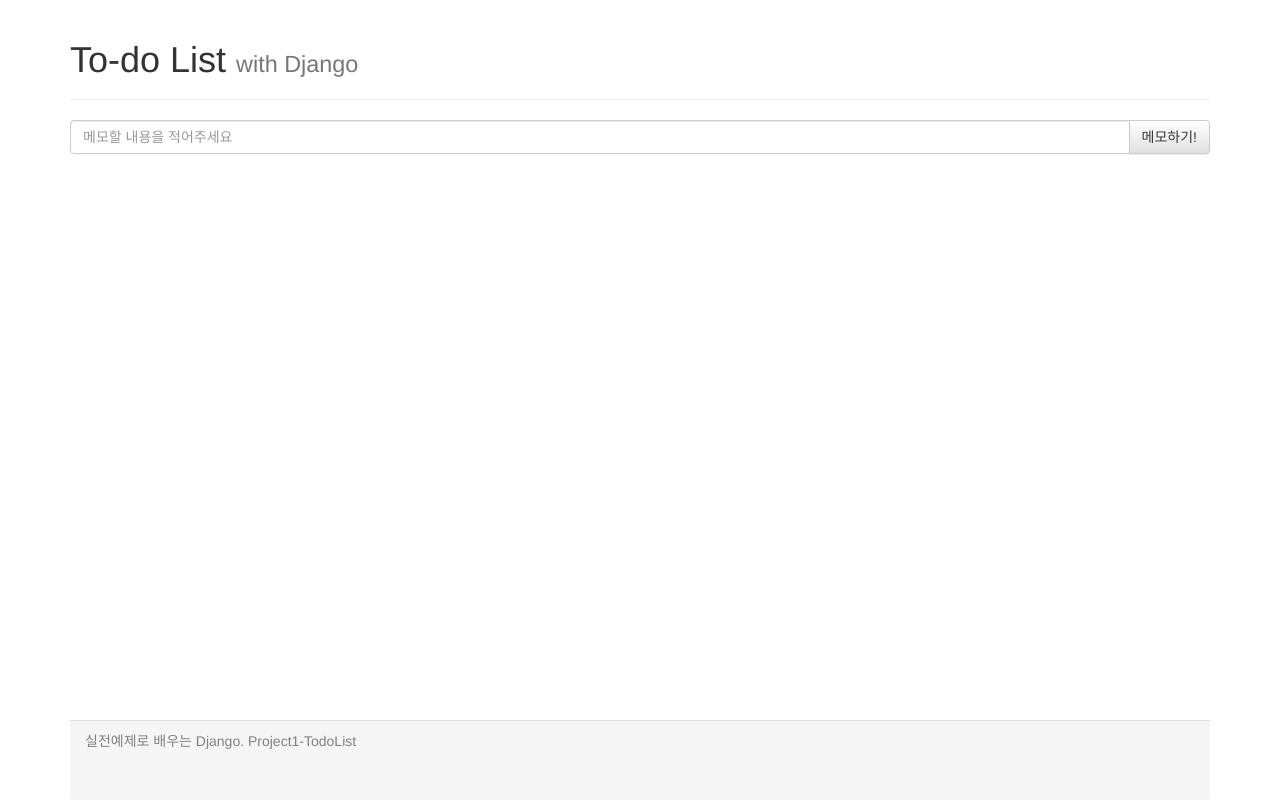
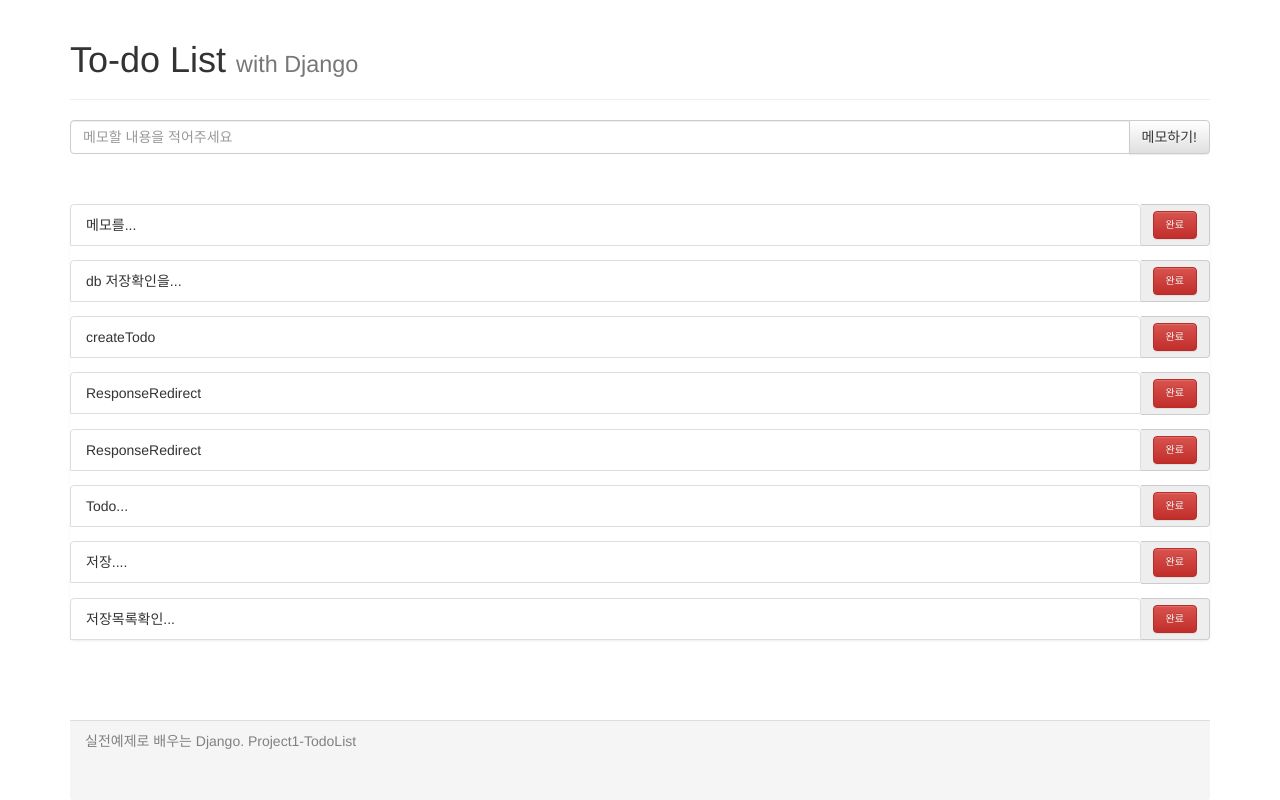
Before and after one commit to diffth/ToDoList-with-Django, a Django app: page / in a window 1280 px wide. Run offline with Django 3.2, Linux system fonts and the light colour scheme; data comes from the database, SQL or seed files in the repository; both versions use the stored data as it was after the commit; some libraries are stand-ins or nearby versions.

Commit message:
6th CRUD -CR

```diff
--- a/ToDoList/my_to_do_app/templates/my_to_do_app/index.html
+++ b/ToDoList/my_to_do_app/templates/my_to_do_app/index.html
@@ -54,8 +54,7 @@
             <div class="toDoDiv">
                 <ul class="list-group">
                     {% for todo in todos %}
-                    {% if todo.isDone == False %}
-                    <form action="./doneTodo/" method="GET">
+                    <form action="" method="GET">
                         <div class="input-group" name='todo1'>
                             <li class="list-group-item">{{ todo.content }}</li>
                             <input type="hidden" id="todoNum" name="todoNum" value="{{ todo.id }}"></input>
@@ -64,8 +63,6 @@
                             </span>
                         </div>
                     </form>
-                    {% else %}
-                    {% endif %}
                     {% endfor %}
                 </ul>
             </div>
--- a/ToDoList/my_to_do_app/urls.py
+++ b/ToDoList/my_to_do_app/urls.py
@@ -2,5 +2,7 @@ from django.urls import path
 from . import views
 
 urlpatterns = [
-    path('', views.index),
+    path('', views.index, name='index'),
+    path('createTodo/', views.createTodo, name='createTodo'),
+
 ]
--- a/ToDoList/my_to_do_app/views.py
+++ b/ToDoList/my_to_do_app/views.py
@@ -1,7 +1,19 @@
 from django.shortcuts import render
-from django.http import HttpResponse
+from django.http import HttpResponse, HttpResponseRedirect
+from django.urls import reverse
+from .models import *
 
 # Create your views here.
 def index(request):
+    todos = Todo.objects.all()
+    contentDic = {'todos':todos}
+    return render(request, 'my_to_do_app/index.html', contentDic)
     # return HttpResponse("my_to_do_app first page")
-    return render(request, 'my_to_do_app/index.html')
+
+def createTodo(request):
+    user_input_str = request.POST['todoContent']
+    new_todo = Todo(content = user_input_str)
+    new_todo.save()
+    return HttpResponseRedirect(reverse('index'))
+    # return HttpResponse("create Todo를 할꺼야 => " + user_input_str)
+    # return HttpResponse("create Todo를 할꺼야!")
```
Also changed, not shown: ToDoList/db.sqlite3, ToDoList/my_to_do_app/migrations/0001_initial.py (added).
